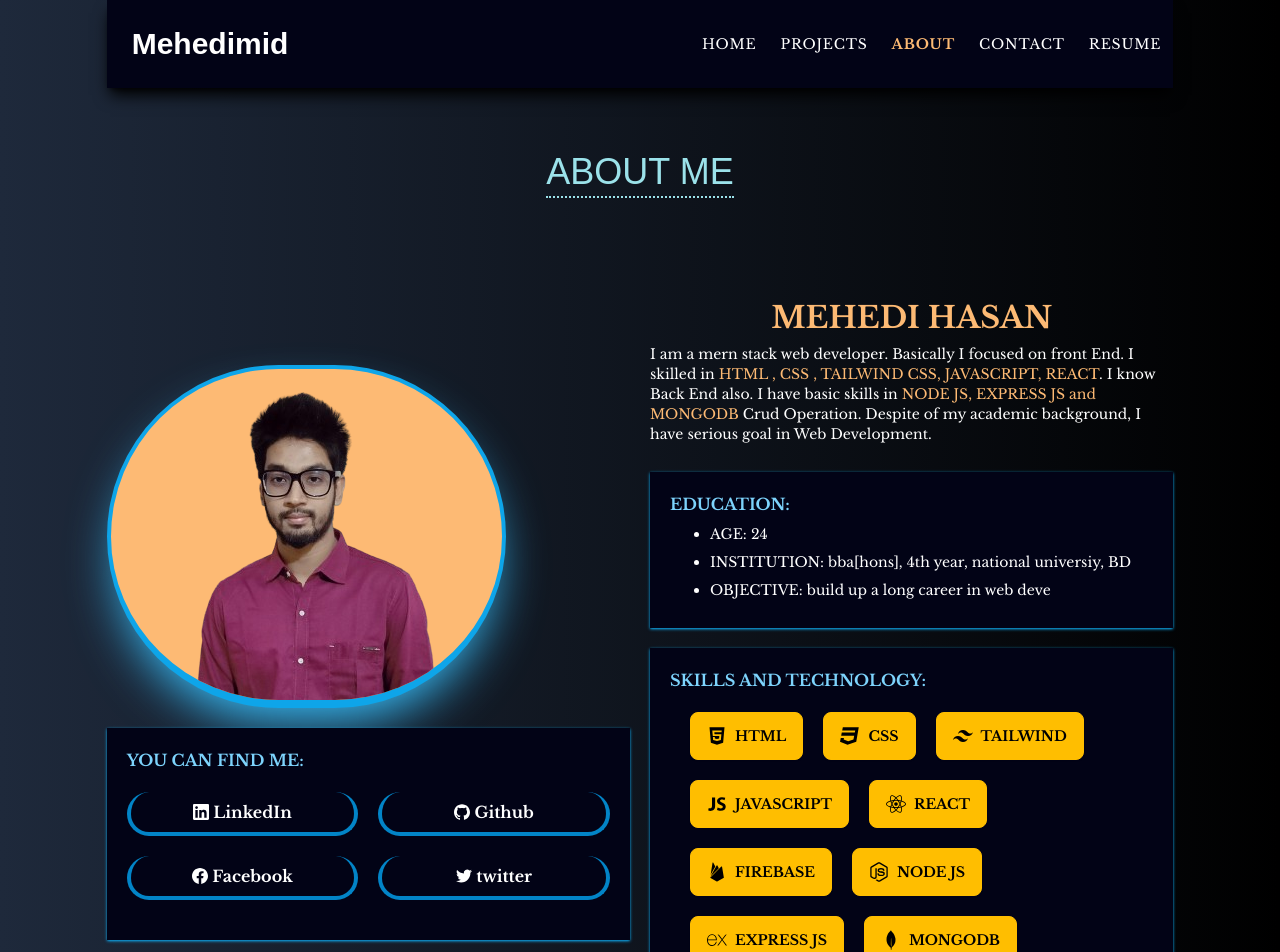
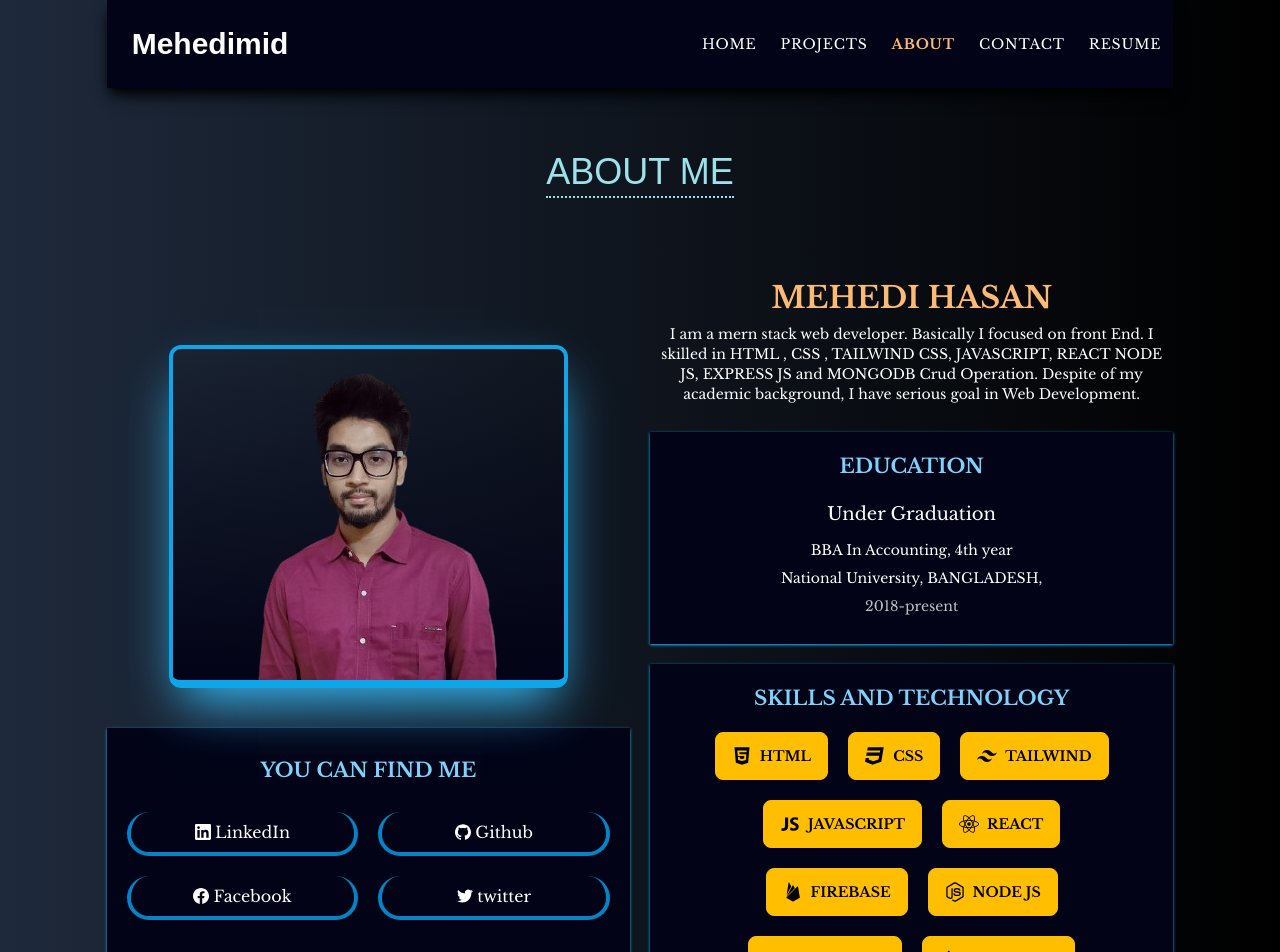
Before and after one commit to Mehedimid/my-portfolio, a React (Vite) app: page /about in a window 1280 px wide. Shown: the top 952 px of the page. Built offline with nearby package versions, Linux system fonts and the light colour scheme; a web font is replaced by a local one.

Commit message:
edited in education

```diff
--- a/src/Pages/about/About.jsx
+++ b/src/Pages/about/About.jsx
@@ -24,16 +24,19 @@ function About(props) {
       </div>
 
       <div className="min-h-screen flex gap-5 flex-col justify-center items-center md:flex-row lg:w-10/12 mx-auto ">
-        <div className="md:w-1/2">
-          <img
-            src={me}
-            className="shadow-2xl shadow-sky-400 border-sky-500 border-4  border-b-8 rounded-full bg-orange-300"
-          />
+        {/*=== left side div === */}
+        <div className="md:w-1/2  ">
+          <div className="flex justify-center items-center pb-5">
+            <img
+              src={me}
+              className="shadow-2xl shadow-sky-400 border-sky-500 border-4  border-b-8 rounded-xl bg-gradient-to-t  from-[#020316]"
+            />
+          </div>
 
           {/* social div  */}
           <div className="my-5 bg-[#020316] p-5 shadow shadow-sky-500">
-            <h1 className="text-sky-300 font-bold">
-              YOU CAN FIND ME:
+            <div className="">
+              <h2 className="text-sky-300 font-bold text-center text-xl py-2">YOU CAN FIND ME</h2>
               <div className="my-5 grid grid-cols-2 gap-5">
                 <Link
                   target="blank"
@@ -64,57 +67,41 @@ function About(props) {
                   twitter
                 </Link>
               </div>
-            </h1>
+            </div>
           </div>
         </div>
 
+        {/*=== right side div === */}
         <div className="md:w-1/2">
           <h1 className="text-3xl text-orange-300 text-center font-bold uppercase">
             Mehedi hasan
           </h1>
 
-          <p className="text-white font-medium text-sm  py-2">
+          <p className="text-white font-medium text-sm text-center py-2">
             I am a mern stack web developer. Basically I focused on front End. I
-            skilled in{" "}
-            <span className="text-orange-300">
-              HTML , CSS , TAILWIND CSS, JAVASCRIPT, REACT
-            </span>
-            . I know Back End also. I have basic skills in{" "}
-            <span className="text-orange-300">
-              NODE JS, EXPRESS JS and MONGODB
-            </span>{" "}
-            Crud Operation. Despite of my academic background, I have serious
-            goal in Web Development.
+            skilled in HTML , CSS , TAILWIND CSS, JAVASCRIPT, REACT NODE JS,
+            EXPRESS JS and MONGODB Crud Operation. Despite of my academic
+            background, I have serious goal in Web Development.
           </p>
 
           {/* education div  */}
           <div className="my-5 bg-[#020316] p-5 shadow shadow-sky-500">
-            <h1 className="text-sky-300 font-bold">
-              EDUCATION:
-              <ul className="text-white font-normal text-sm lg:ml-10 space-y-2 py-2">
-                <li className="list-disc">
-                  {" "}
-                  <span className="uppercase">age:</span> 24{" "}
-                </li>
-                <li className="list-disc">
-                  {" "}
-                  <span className="uppercase"> institution:</span> bba[hons],
-                  4th year, national universiy, BD
-                </li>
-                <li className="list-disc">
-                  {" "}
-                  <span className="uppercase">objective:</span> build up a long
-                  career in web deve
-                </li>
-              </ul>
-            </h1>
+            <div className="text-sky-300 font-bold">
+              <h2 className="text-center text-xl">EDUCATION</h2>
+              <div className="text-white font-normal text-center text-sm space-y-2 py-2">
+                <p className="text-lg my-3"> Under Graduation</p>
+                <p> BBA In Accounting, 4th year </p>
+                <p>National University, BANGLADESH,</p>
+                <p className="brightness-75"> 2018-present</p>
+              </div>
+            </div>
           </div>
 
           {/* skill div  */}
           <div className="my-5 bg-[#020316] p-5 shadow shadow-sky-500">
-            <h1 className="text-sky-300 font-bold">
-              SKILLS AND TECHNOLOGY:
-              <div className="flex flex-wrap gap-5 p-5 uppercase text-sm">
+            <div className="text-sky-300 font-bold ">
+              <h2 className="text-center text-xl">SKILLS AND TECHNOLOGY</h2>
+              <div className="flex flex-wrap justify-center gap-5 p-5 uppercase text-sm">
                 <Link
                   target="blanck"
                   to=""
@@ -170,7 +157,7 @@ function About(props) {
                   <SiMongodb className="text-xl font-bold" /> mongodb
                 </Link>
               </div>
-            </h1>
+            </div>
           </div>
         </div>
       </div>
--- a/src/Pages/home/Header.jsx
+++ b/src/Pages/home/Header.jsx
@@ -1,5 +1,5 @@
 import { Typewriter } from "react-simple-typewriter";
-import me from "../../assets/me.png";
+import me from "../../assets/me3.png";
 import { RxArrowDown, RxGithubLogo } from "react-icons/rx";
 import { Link } from "react-router-dom";
 import jsPDF from "jspdf";
@@ -32,19 +32,21 @@ const generateAndDownloadPDF = () => {
   return (
     <>
       <div className=" header py-28  text-white ">
-        <div className="size flex flex-col-reverse lg:flex-row items-center gap-5 justify-center">
+        <div className="size flex flex-col-reverse lg:flex-row  gap-5  justify-center">
+
+          {/* content div  */}
           <div className="lg:w-1/2 ">
             <div className="md:mx-5">
               <div className="App text-4xl">
                 <h1
-                className=""
+                className="h-44"
                   style={{
                     paddingTop: "5rem",
                     margin: "auto 0",
                     fontWeight: "normal",
                   }}>
                   HI, I'M MEHEDI! <br />
-                  <span className="text-3xl md:text-4xl" style={{ color: "#0095A6", fontWeight: "bold" }}>
+                  <span className="text-3xl " style={{ color: "#0095A6", fontWeight: "bold" }}>
                     <Typewriter
                       words={["PROGRAMMER","WEB DEVELOPER!", "JAVASCRIPT DEVELOPER!", "REACT DEVELOPER!"]}
                       loop={1500}
@@ -84,16 +86,19 @@ const generateAndDownloadPDF = () => {
               </div>
             </div>
           </div>
-          <div className="lg:w-1/2 flex justify-center gradient-shadow">
+
+          {/* image div  */}
+          <div className="lg:w-1/2 md:mt-12 flex justify-center ">
             <div className="">
-              <div className=" gradient-box-shadow rounded-full">
+              <div className="">
                 <img
                   src={me}
-                  className="w-full h-full rounded-full bg-orange-300"
+                  className="w-96 h-96 object-cover border-4 shadow-xl shadow- shadow-[#0095A6] border-[#0095A6] rounded-full bg-gradient-to-t  from-[#020316]"
                 />
               </div>
             </div>
           </div>
+
         </div>
       </div>
     </>
--- a/src/components/Experience.jsx
+++ b/src/components/Experience.jsx
@@ -15,7 +15,7 @@ function Experience({ experience }) {
 
   return (
     <>
-     <div class="text-white border-4 border-orange-300 space-y-7 rounded-xl pb-5 shadow-xl shadow-sky-500 transition-transform transform hover:-translate-y-5">
+     <div class="text-white border-4 border-orange-300 space-y-7 brightness-90 rounded-xl pb-5 shadow-xl shadow-sky-500 transition-transform transform hover:brightness-105">
         <div>
           <img src={image} alt="" />
         </div>
--- a/src/components/ProjectCard.jsx
+++ b/src/components/ProjectCard.jsx
@@ -17,11 +17,11 @@ function ProjectCard({ item }) {
   return (
     <div>
       <div className="flex flex-col bg-[#020316] gap-5  md:flex-row border-4 border-white shadow-slate-400 shadow-lg hover:shadow-sky-500 mx-auto md:w-10/12 mb-16 rounded-xl hover:border-sky-400">
-        <div className="md:w-1/2">
+        <div className="md:w-1/2 flex flex-col justify-center items-center md:p-5">
 
           {/* project image div  */}
-          <div className="shadow-lg  shadow-sky-500">
-            <img src={image} className="" />
+          <div className="shadow-lg  shadow-sky-500 ">
+            <img src={image} className="rounded" />
           </div>
 
           {/* button div  */}
@@ -31,7 +31,7 @@ function ProjectCard({ item }) {
           </div>
 
           {/* icons div  */}
-          <div className=" flex p-10 gap-3 flex-wrap">
+          <div className=" flex p-10 gap-3 flex-wrap justify-center items-center">
           <img src={icon1} className="w-8 h-6 md:w-16 md:h-12" />
           <img src={icon2} className="w-8 h-6 md:w-16 md:h-12" />
           <img src={icon3} className="w-8 h-6 md:w-16 md:h-12" />
--- a/src/index.css
+++ b/src/index.css
@@ -29,7 +29,7 @@
 
 
 /* -------------common -------------- */
-.common-social-btn {@apply rounded-full border-t-0 hover:animate-bounce border-4 px-4 py-2 border-sky-600 text-white}
+.common-social-btn {@apply rounded-full border-t-0 hover:text-xl border-4 px-4 py-2 border-sky-600 text-white}
 
 .common-input {@apply bg-[#020316] text-white border-[#0095A6] border-b-2  my-5 p-5}
 
```
Also changed, not shown: src/assets/me3.png.
